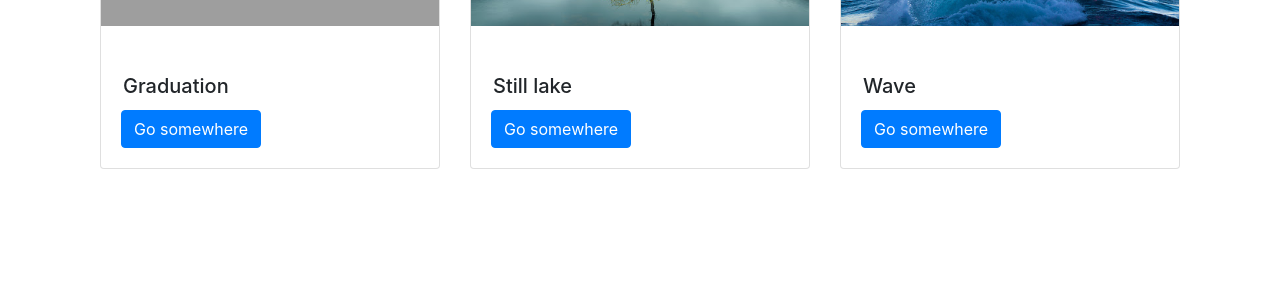
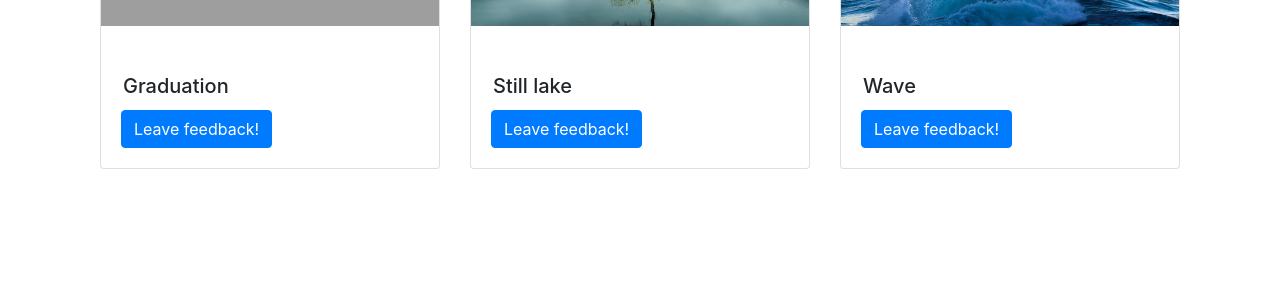
Before and after one commit to Matthew0007/djangoWebiste, a Django app: page / in a window 1280 px wide. Shown: the part 1249-1549 px from the top of the page. Run offline with Django 3.2, Linux system fonts and the light colour scheme; grey boxes are pictures that could not be loaded.

Commit message:
added leave feedback buttons

```diff
--- a/templates/base.html
+++ b/templates/base.html
@@ -5,7 +5,8 @@
 
     <meta charset="UTF-8">
     <meta name="viewport" content="width=device-width, initial-scale=1.0">
-    <title>Document</title>
+    <title>Peter Brix Photgraphy Portfolio
+    </title>
     <link rel="stylesheet" href="https://cdn.jsdelivr.net/npm/bootstrap@4.5.3/dist/css/bootstrap.min.css"
         integrity="sha384-TX8t27EcRE3e/ihU7zmQxVncDAy5uIKz4rEkgIXeMed4M0jlfIDPvg6uqKI2xXr2" crossorigin="anonymous">
     <script src="https://cdn.jsdelivr.net/npm/bootstrap@4.5.3/dist/js/bootstrap.bundle.min.js"
--- a/templates/contact.html
+++ b/templates/contact.html
@@ -3,3 +3,5 @@
 
 {% block content %}
 {% endblock content%}
+
+<h1>Contact Us!</h1>
--- a/templates/home.html
+++ b/templates/home.html
@@ -48,7 +48,7 @@
                 <img src="{% static 'images/Peter.jpg' %}" class="card-img-top" alt="...">
                     <div class="card-body pt-5">
                         <h5 class="card-title" style="padding-left:2px">Graduation</h5>
-                            <a href="#" class="btn btn-primary">Go somewhere</a>
+                            <a href="{% url 'feedback_list' %}" class="btn btn-primary">Leave feedback!</a>
                     </div>
             </div>
         </div>
@@ -57,7 +57,7 @@
                 <img src="{% static 'images/lake.jpg' %}" class="card-img-top" alt="...">
                     <div class="card-body pt-5">
                         <h5 class="card-title" style="padding-left:2px">Still lake</h5>
-                            <a href="#" class="btn btn-primary">Go somewhere</a>
+                            <a href="{% url 'feedback_list' %}" class="btn btn-primary">Leave feedback!</a>
                     </div>
             </div>
         </div>
@@ -66,7 +66,7 @@
                 <img src="{% static 'images/wave.jpg' %}" class="card-img-top" alt="...">
                     <div class="card-body pt-5">
                         <h5 class="card-title" style="padding-left:2px">Wave</h5>
-                            <a href="#" class="btn btn-primary">Go somewhere</a>
+                            <a href="{% url 'feedback_list' %}" class="btn btn-primary">Leave feedback!</a>
                     </div>
             </div>
         </div>
```
